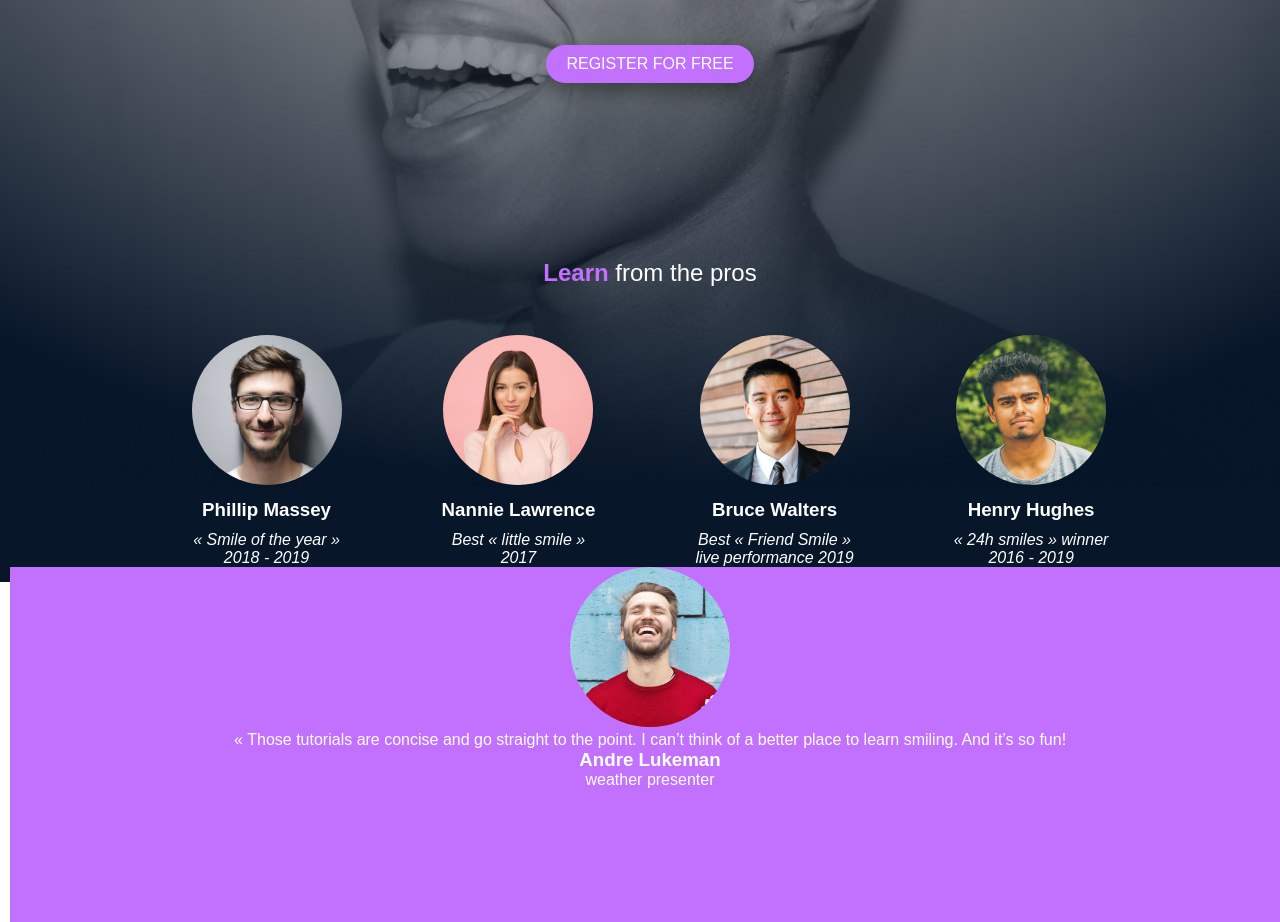
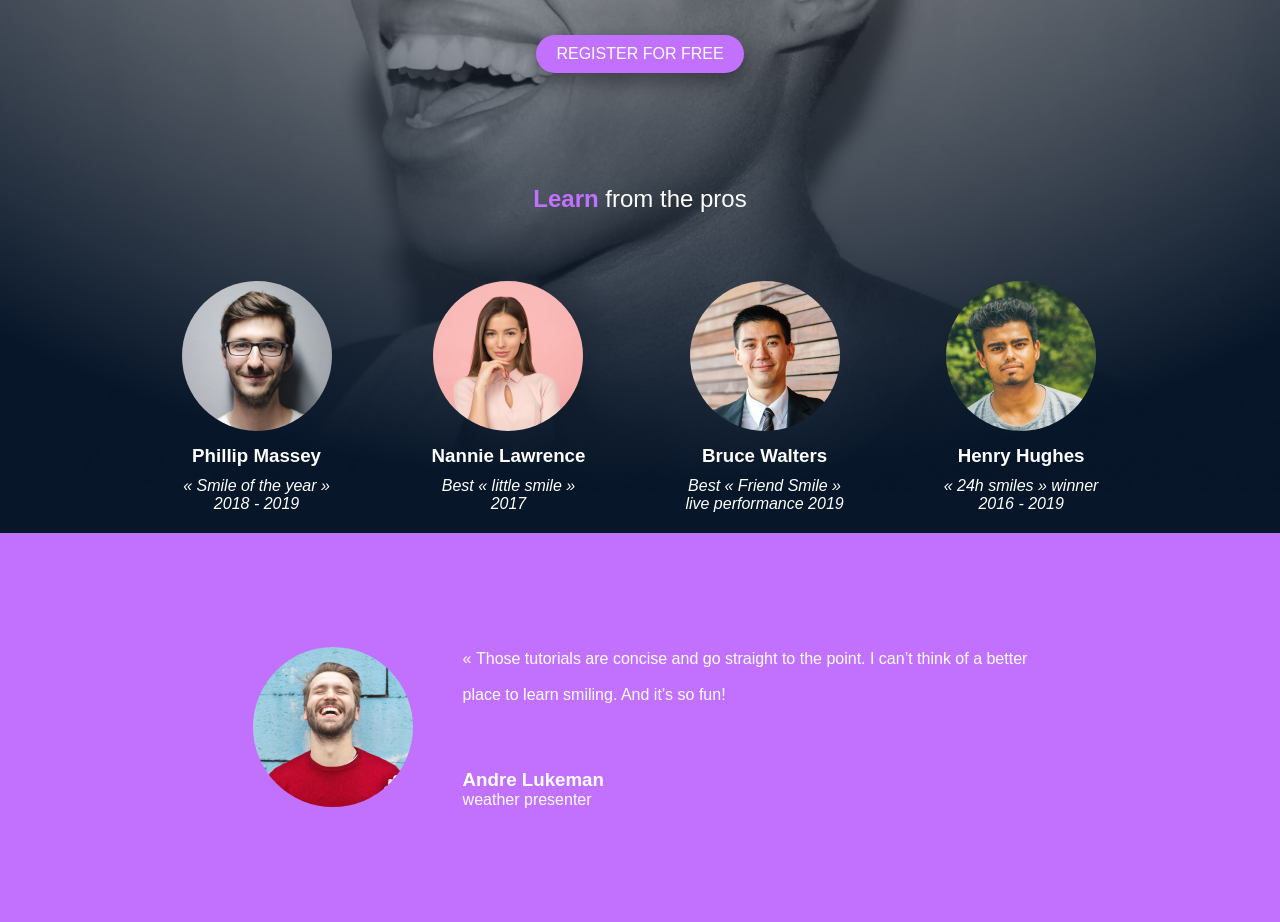
Before and after one commit to effiompraise/alx_html_css, a plain HTML site: page css_advanced/index.html in a window 1280 px wide. Shown: the part 390-1312 px from the top of the page. Drawn offline with Linux system fonts and the light colour scheme.

Commit message:
CSS Advanced Alx Project

```diff
--- a/css_advanced/index.html
+++ b/css_advanced/index.html
@@ -24,7 +24,7 @@
 
     </header>
     <main>
-        <section>
+        <section class="section1-container">
             <div>
                 <h1 class="h1-hero">Get schooled</h1>
                 <div class="hero-span">
@@ -60,13 +60,13 @@
                 </div>
             </div>
         </section>
-        <section class="purple">
+        <section class="section2-container">
             <div>
-                <img class="pros" src="./assets/weather_presenter.png" alt="image">
+                <img class="section2" src="./assets/weather_presenter.png" alt="image">
             </div>
-            <div>
-                <blockquote>« Those tutorials are concise and go straight to the point. I can’t think of a better place to learn smiling. And it’s so fun!</blockquote>
-                <h3>Andre Lukeman</h3>
+            <div class="blockquote">
+                <blockquote>« Those tutorials are concise and go straight to the point. I can’t think of a better<br><br> place to learn smiling. And it’s so fun!</blockquote>
+                <h3 class="section2">Andre Lukeman</h3>
                 <P>weather presenter</P>
             </div>
         </section>
--- a/css_advanced/styles.css
+++ b/css_advanced/styles.css
@@ -13,12 +13,12 @@
     padding: 0;
 }
 
-body, html {
+body {
     margin: 0;
     padding: 0;
     height: 100vh;
+    width: 100%;
     background: url(./assets/background.jpg);
-    width: 100%;
     background-repeat: no-repeat;
     background-size: cover;
     box-sizing: border-box;
@@ -26,13 +26,11 @@ body, html {
 }
 
 main {
-    overflow: hidden;
     width: 100%;
     display: flex;
     align-items: center;
     justify-content: space-between;
     flex-direction: column;
-    margin: 10px;
     color: var(--white);
     text-align: center;
 }
@@ -55,26 +53,6 @@ main {
     margin: auto;
 }
 
-.first-button {
-    cursor: pointer;
-    background-color: var(--purple);
-    color: var(--white);
-    font-size: 16px;
-    padding: 10px 20px;
-    margin-top: 30px;
-    border-radius: 50px; /* Optional, for rounded corners */
-    margin: auto;
-    border: none;
-    margin-top: 30px;
-    box-shadow: 0 8px 16px 0 rgba(0,0,0,0.2), 0 10px 20px 0 rgba(0,0,0,0.19); /* Prominent shadow */
-    transition: box-shadow 0.3s ease, transform 0.3s ease; /* Smooth hover effects *//
-}
-
-.container {
-    display: flex;
-    gap: 100px;
-}
-
 .lighter {
     font-weight: lighter;
 }
@@ -84,7 +62,7 @@ main {
 }
 
 h2 {
-    padding-top: 11rem;
+    padding-top: 7rem;
     padding-bottom: 3rem;
 }
 
@@ -132,28 +110,93 @@ nav a:hover {
     padding: 55px 20px 20px 45px;
 }
 
-.purple {
+
+
+.section2-container {
     background-color: var(--purple);
     height: 392px;
     width: 100%;
+    padding: 0;
     margin: 0;
-    padding: 0;
+    display: flex;
+    gap: 50px;
+    justify-content: center;
+    align-items: center;
 }
 
 h1 {
     font-size: 100px;
 }
+
 /* Button Styles */
 
 .first-button:hover {
     background-color: var(--purple-var);
 }
+
+.first-button {
+    cursor: pointer;
+    background-color: var(--purple);
+    color: var(--white);
+    font-size: 16px;
+    padding: 10px 20px;
+    margin-top: 30px;
+    border-radius: 50px; /* Optional, for rounded corners */
+    margin: auto;
+    border: none;
+    margin-top: 30px;
+    box-shadow: 0 8px 16px 0 rgba(0,0,0,0.2), 0 10px 20px 0 rgba(0,0,0,0.19); /* Prominent shadow */
+    transition: box-shadow 0.3s ease, transform 0.3s ease; /* Smooth hover effects *//
+}
+
 /* Container Styles */
 
+.container {
+    display: flex;
+    gap: 100px;
+    padding: 20px;
+    margin: 0;
 
+}
 
 /* Image Styles */
 
 .pros {
     border-radius: 50%;
+    transition: 1s;
 }
+
+.pros:hover {
+    transform: scale(1.1);
+    background: #000000;
+    z-index: 2;
+}
+
+em {
+    padding-bottom: 50px;
+}
+
+.section2 {
+    border-radius: 50%;
+    transition: 1s;
+}
+
+.section2:hover {
+    transform: scale(1.1);
+    background: #000000;
+    z-index: 2;
+}
+
+.blockquote {
+    text-align: left;
+}
+
+blockquote {
+    padding-bottom: 15px;
+    margin-bottom: 50px;
+    font-weight: lighter;
+}
+
+.section2h3 {
+    padding-bottom: 10px;
+}
```
